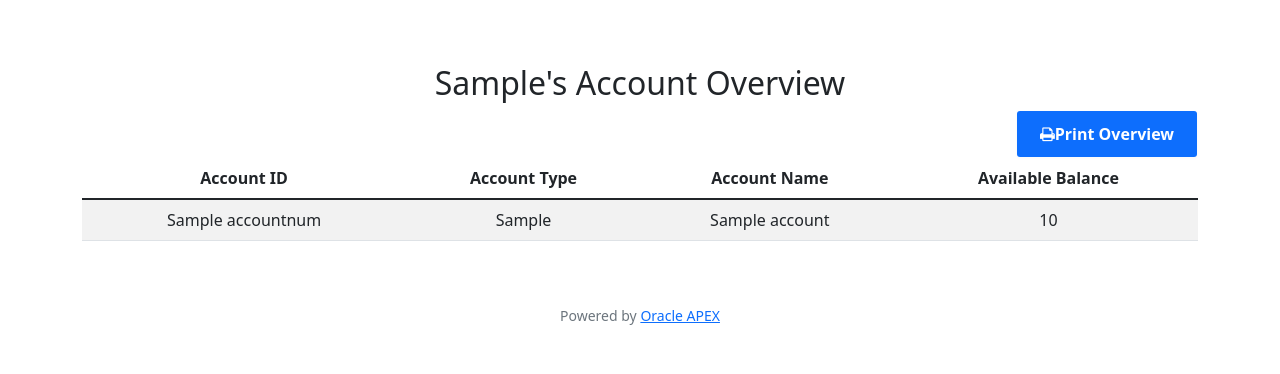
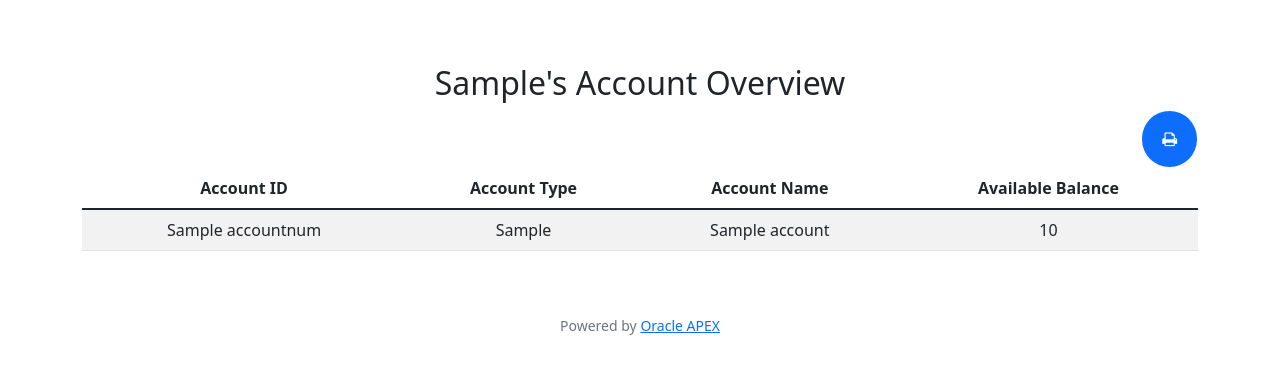
Before and after one commit to TeiturB/Fjordbank, a Flask app: template templates/index.html in a window 1280 px wide. Shown: the part 76-450 px from the top of the page. Run offline with Flask 2, Linux system fonts and the light colour scheme; the template is opened without the code that fills it: most values are stand-ins (such as "Sample title", 1, 10 or a date in 2020); some libraries are stand-ins or nearby versions.

Commit message:
Rounded button

```diff
--- a/static/styles.css
+++ b/static/styles.css
@@ -93,12 +93,13 @@ form {
 }
 
 
+
 .printbutton {
   align-items: center;
   background-clip: padding-box;
   background-color: #0d6efd;
   border: 1px solid transparent;
-  border-radius: .25rem;
+  border-radius: 100px;
   box-shadow: rgba(0, 0, 0, 0.02) 0 1px 3px 0;
   box-sizing: border-box;
   color: #fff;
@@ -111,7 +112,7 @@ form {
   line-height: 1.25;
   margin: 0;
   min-height: 3rem;
-  padding: calc(.875rem - 1px) calc(1.5rem - 1px);
+  padding: 20px;
   position: relative;
   text-decoration: none;
   transition: all 250ms;
--- a/templates/index.html
+++ b/templates/index.html
@@ -12,7 +12,7 @@
     <div class="container mt-3">
 
         <h2>{{first_name}}'s Account Overview</h2>
-        <button class="printbutton" onclick="printTable()"><i class="fa fa-print"></i> Print Overview</button>
+        <button class="printbutton" onclick="printTable()"><i class="fa fa-print"></i></button>
         <table id="print-table" class="table table-striped">
             <thead>
                 <tr>
```
